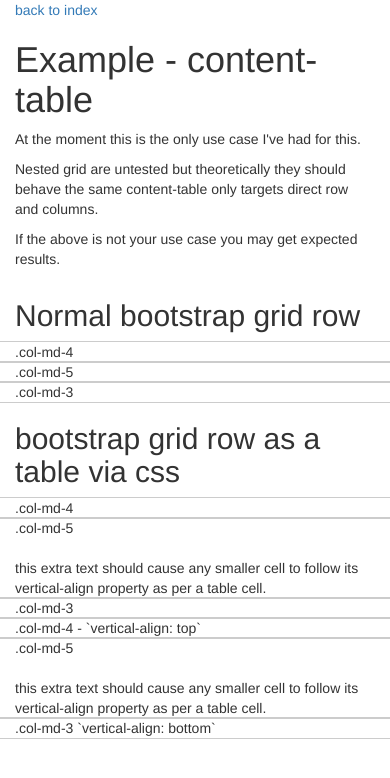
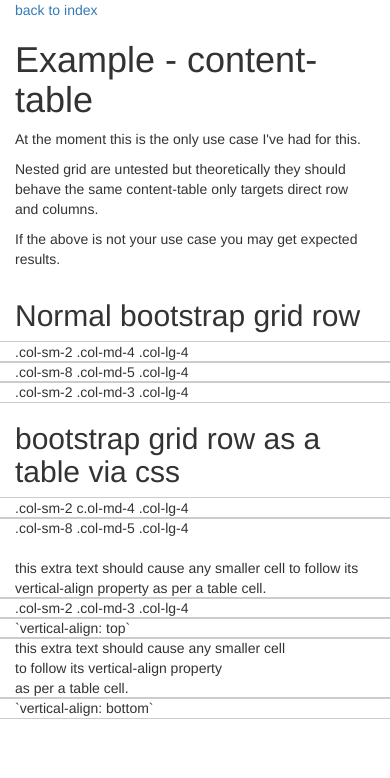
Before and after one commit to iconinc/container-table, a plain HTML site: page example.html in a window 390 px wide. Drawn offline with nearby package versions, Linux system fonts and the light colour scheme.

Commit message:
some fixes

```diff
--- a/example.html
+++ b/example.html
@@ -32,9 +32,9 @@
 
   <div class="container">
       <div class="row">
-          <div class="col-md-4">.col-md-4</div>
-          <div class="col-md-5">.col-md-5</div>
-          <div class="col-md-3">.col-md-3</div>
+          <div class="col-sm-2 col-md-4 col-lg-4">.col-sm-2 .col-md-4 .col-lg-4</div>
+          <div class="col-sm-8 col-md-5 col-lg-4">.col-sm-8 .col-md-5 .col-lg-4</div>
+          <div class="col-sm-2 col-md-3 col-lg-4">.col-sm-2 .col-md-3 .col-lg-4</div>
       </div>
   </div>
 
@@ -42,22 +42,24 @@
 
   <div class="container container-table">
       <div class="row">
-          <div class="col-md-4 vertical-middle">.col-md-4</div>
-          <div class="col-md-5 vertical-middle">
-            .col-md-5
+          <div class="col-sm-2 col-md-4 col-lg-4 vertical-middle">.col-sm-2 c.ol-md-4 .col-lg-4</div>
+          <div class="col-sm-8 col-md-5 col-lg-4 vertical-middle">
+            .col-sm-8 .col-md-5 .col-lg-4
             <br><br>
             this extra text should cause any smaller cell to follow its vertical-align property as per a table cell.
           </div>
-          <div class="col-md-3 vertical-middle">.col-md-3</div>
+          <div class="col-sm-2 col-md-3 col-lg-4 vertical-middle">.col-sm-2 .col-md-3 .col-lg-4</div>
       </div>
       <div class="row">
-          <div class="col-md-4 vertical-top">.col-md-4 - `vertical-align: top`</div>
-          <div class="col-md-5 vertical-middle">
-            .col-md-5
-            <br><br>
-            this extra text should cause any smaller cell to follow its vertical-align property as per a table cell.
+          <div class="col-sm-2 col-md-4 col-lg-4 vertical-top">`vertical-align: top`</div>
+          <div class="col-sm-8 col-md-5 col-lg-4 vertical-middle">
+
+            this extra text should cause any smaller cell
+            <br>to follow its vertical-align property
+            <br>as per a table cell.
+
           </div>
-          <div class="col-md-3 vertical-bottom">.col-md-3 `vertical-align: bottom`</div>
+          <div class="col-sm-2 col-md-3 col-lg-4 vertical-bottom">`vertical-align: bottom`</div>
       </div>
   </div>
 
--- a/stylesheets/container-table/_container-table.scss
+++ b/stylesheets/container-table/_container-table.scss
@@ -7,39 +7,42 @@ $grid-columns:  12 !default;
 
 @mixin container-xs-table
 {
+  @include once-container-table-base-rules;
   @media (max-width: $screen-sm-min - 1) {
     .container-table {
       width: 100%;
     }
   }
-  @include container-table(xs);
+  @include container-table-cells(xs);
 }
 
 @mixin container-sm-table
 {
+  @include once-container-table-base-rules;
   @media (min-width: $screen-sm-min) {
-    @include container-table(sm);
+    @include container-table-cells(sm);
   }
 }
 
 @mixin container-md-table
 {
+  @include once-container-table-base-rules;
   @media (min-width: $screen-md-min) {
-    @include container-table(md);
+    @include container-table-cells(md);
   }
 }
 
 @mixin container-lg-table
 {
+  @include once-container-table-base-rules;
   @media (min-width: $screen-lg-min) {
-    @include container-table(lg);
+    @include container-table-cells(lg);
   }
 }
 
 // internal mixins
 //
-@mixin container-table($tier) {
-  @include container-table-base-rules;
+@mixin container-table-cells($tier) {
 
   $i: 1;
   $list: ".col-#{$tier}-#{$i}";
@@ -58,7 +61,7 @@ $grid-columns:  12 !default;
 // only output base rules once
 //
 $CONTAINERTABLEBASEWRITTEN: false;
-@mixin container-table-base-rules
+@mixin once-container-table-base-rules
 {
   @if not $CONTAINERTABLEBASEWRITTEN {
     .vertical-middle {
```
Also changed, not shown: index.html (+1 -0 lines), stylesheets/styles.css, 1 other file.
